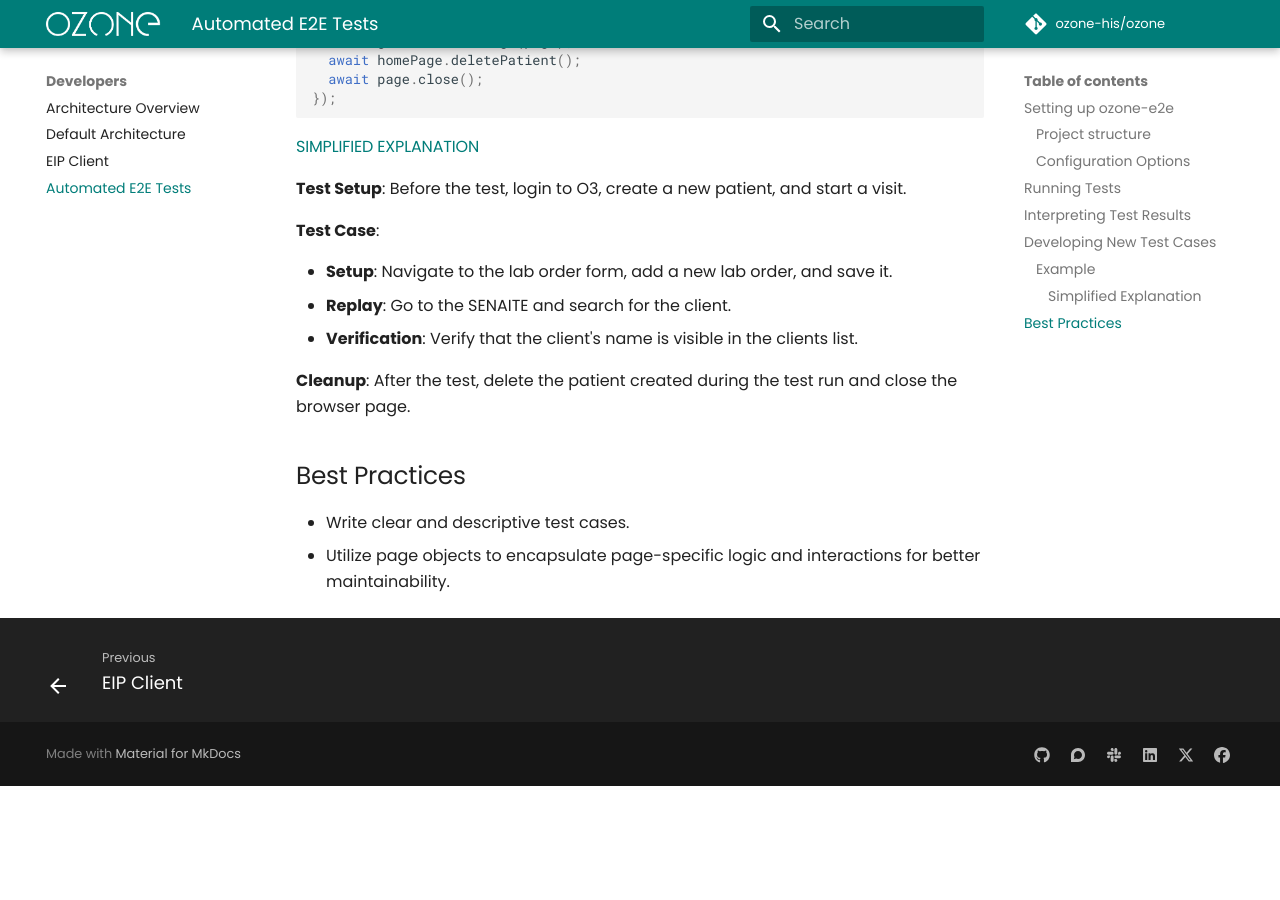
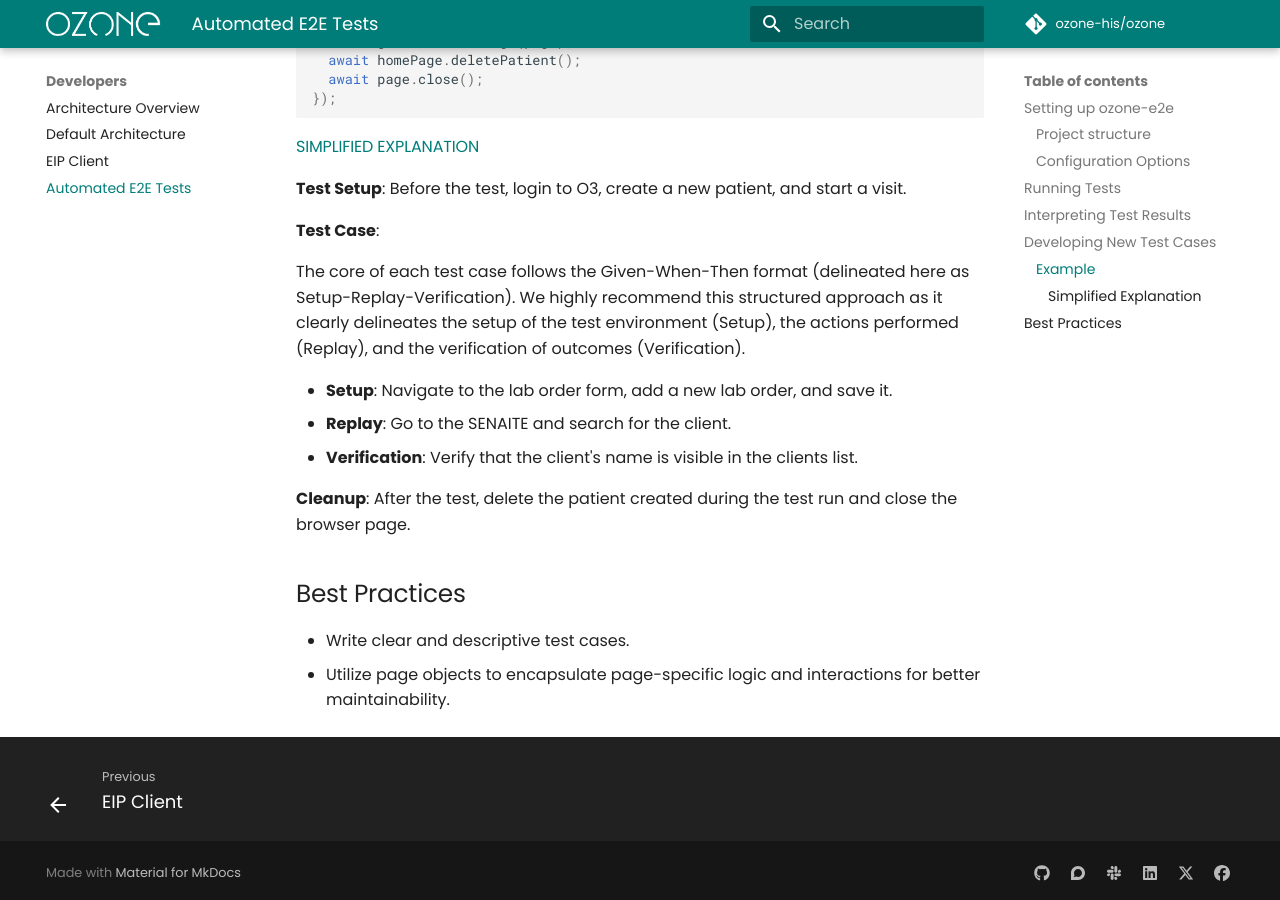
Before and after one commit to ozone-his/ozone-docs, an MkDocs documentation site: the page built from docs/devs/e2e-tests.md, in a window 1280 px wide and 900 px high, scrolled down 2763 px. Built offline with MkDocs 1.6.1 and Material for MkDocs 9.7.7, drawn with Linux system fonts in a browser that asks for light colours; comment, search, counter and statistics services are not loaded; before the commit the page ends 3549 px from its top, so only the background shows below that.

Commit message:
OZ-477: Added small snippet about Given/When/Then.

```diff
--- a/docs/devs/e2e-tests.md
+++ b/docs/devs/e2e-tests.md
@@ -105,6 +105,8 @@ test.afterEach(async ({ page }) => {
 
 **Test Case**:
 
+The core of each test case follows the Given-When-Then format (delineated here as Setup-Replay-Verification). We highly recommend this structured approach as it clearly delineates the setup of the test environment (Setup), the actions performed (Replay), and the verification of outcomes (Verification).
+
 - **Setup**: Navigate to the lab order form, add a new lab order, and save it.
 - **Replay**: Go to the SENAITE and search for the client.
 - **Verification**: Verify that the client's name is visible in the clients list.
```
